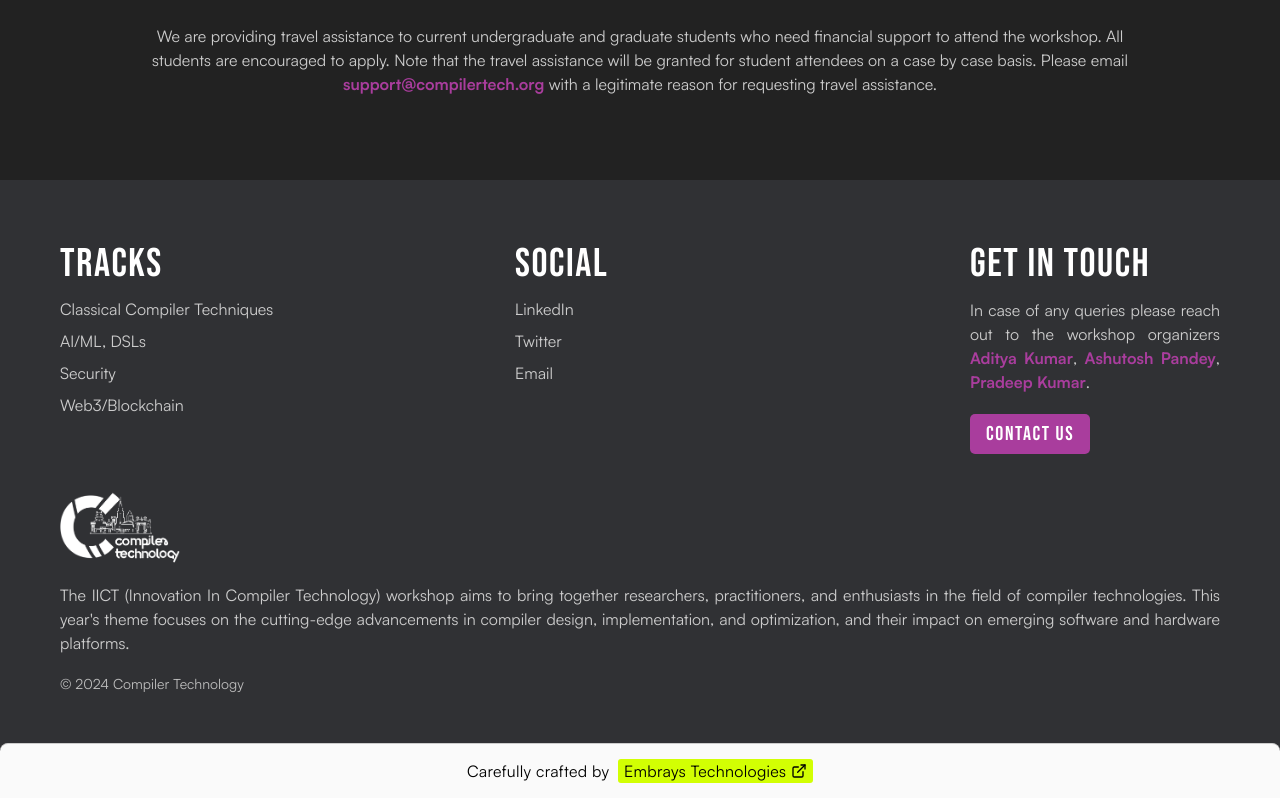
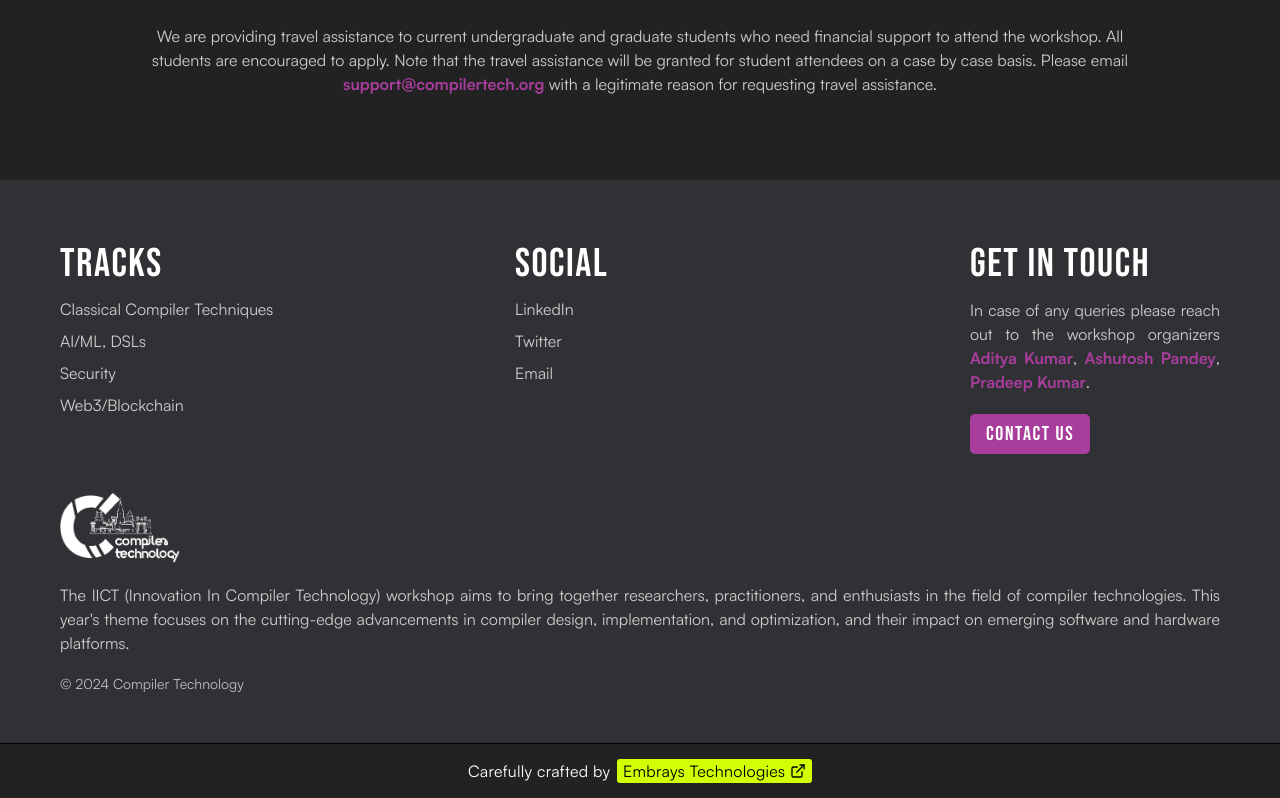
Before and after one commit to compilertech/compilertech-fe, a React (Vite) app: page / in a window 1280 px wide. Shown: the part 4687-5485 px from the top of the page. Built offline with nearby package versions, Linux system fonts and the light colour scheme.

Commit message:
Minor craftedby section and button updates

```diff
--- a/src/components/Header.tsx
+++ b/src/components/Header.tsx
@@ -110,7 +110,7 @@ const StyledButton = styled(Button)<{ small?: boolean }>`
       max-width: 220px;
       text-wrap: nowrap;
       font-size: 20px;
-      padding: 6px 10px;
+      padding: 6px 10px !important;
     `}
 `;
 const Action = styled.div<{ isOpen: boolean }>`
@@ -134,6 +134,8 @@ const Action = styled.div<{ isOpen: boolean }>`
   }
 `;
 const Links = styled.div`
+  margin-top: 40px;
+  margin-bottom: -16px;
   display: none;
   a {
     text-align: center;
--- a/src/components/shared/CraftedBy.tsx
+++ b/src/components/shared/CraftedBy.tsx
@@ -26,12 +26,11 @@ const CreditSection = styled.div`
   display: flex;
   justify-content: center;
   align-items: center;
-  background-color: #fafafa;
+  background-color: ${({ theme }) => theme.body};
   width: 100%;
   padding: 16px 0;
-  border-top: 0.75px solid #ccc;
-  border-top-right-radius: 8px;
-  border-top-left-radius: 8px;
+  border-top: 0.5px solid
+    ${({ theme }) => (theme.name === "light" ? theme.lightText : "black")};
   @media (max-width: ${SMALL_MOBILE_BREAKPOINT}) {
     padding: 8px 0;
     padding-bottom: 16px;
@@ -39,7 +38,7 @@ const CreditSection = styled.div`
 `;
 
 const CreditLine = styled.p`
-  color: #000;
+  color: ${({ theme }) => theme.text};
   font-size: 16px !important;
   letter-spacing: 0.3px;
   text-wrap: wrap;
@@ -56,12 +55,15 @@ const CreditLineHighlight = styled.a`
   text-wrap: nowrap;
   font-size: 16px !important;
   color: black !important;
-  margin-left: 4px;
   text-decoration: none;
   background: #d2ff03;
   padding: 2px 6px;
   border-radius: 3px;
+  margin: 0 0 0 2px !important;
   svg {
     margin-bottom: -2px;
   }
+  @media (max-width: ${SMALL_MOBILE_BREAKPOINT}) {
+    margin: 0 !important;
+  }
 `;
--- a/src/styles/theme.ts
+++ b/src/styles/theme.ts
@@ -1,4 +1,5 @@
 export const lightTheme = {
+    name:'light',
     body: '#FAFAFA',
     text: '#000',
     lightText: "#787878",
@@ -12,6 +13,7 @@ export const lightTheme = {
   };
 
   export const darkTheme = {
+    name: 'dark',
     body: '#222',
     text: '#FFF',
     lightText: "#ccc",
```
